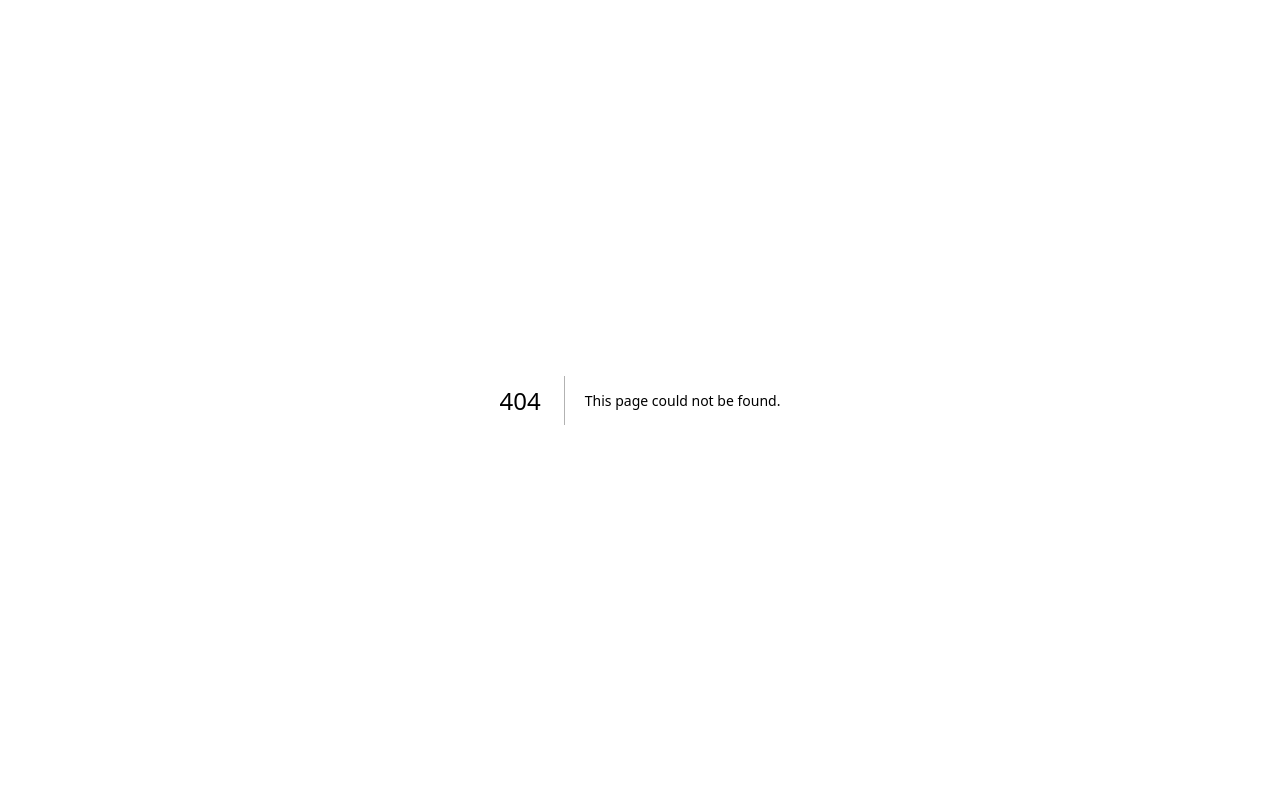
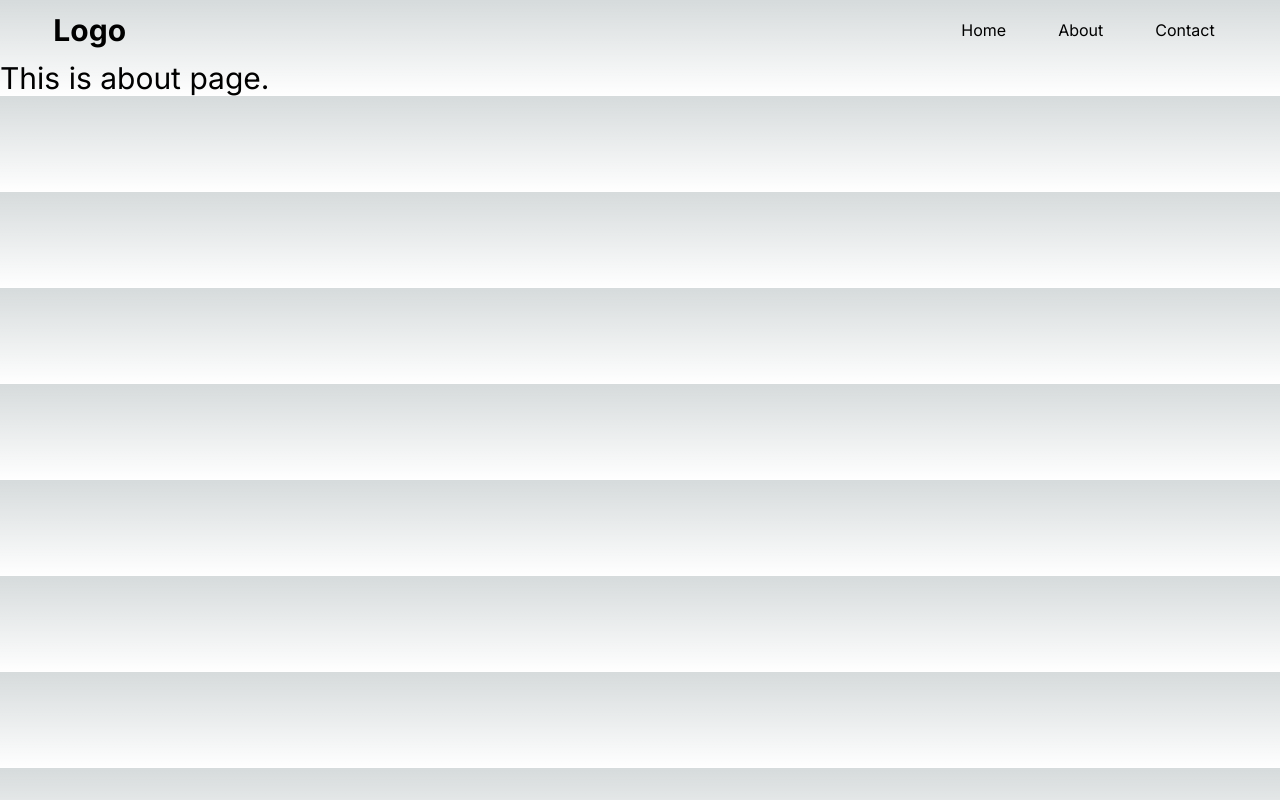
Before and after one commit to ataullah1/Exploring-Next.JS, a Next.js app: page /about in a window 1280 px wide. Before the commit this address had no page. Built offline with nearby package versions, Linux system fonts and the light colour scheme.

Commit message:
Routing implement

```diff
--- /dev/null
+++ b/src/app/about/page.jsx
@@ -0,0 +1,11 @@
+import React from 'react';
+
+const aboutPage = () => {
+  return (
+    <div>
+      <h1 className="text-3xl">This is about page.</h1>
+    </div>
+  );
+};
+
+export default aboutPage;
--- a/src/app/layout.js
+++ b/src/app/layout.js
@@ -1,5 +1,6 @@
 import { Inter } from 'next/font/google';
 import './globals.css';
+import Link from 'next/link';
 
 const inter = Inter({ subsets: ['latin'] });
 
@@ -9,9 +10,27 @@ export const metadata = {
 };
 
 export default function RootLayout({ children }) {
+  const links = [
+    { title: 'Home', path: '/' },
+    { title: 'About', path: '/about' },
+    { title: 'Contact', path: '/contact' },
+  ];
+
   return (
     <html lang="en">
-      <body className={inter.className}>{children}</body>
+      <body className={inter.className}>
+        <nav className="flex justify-between items-center w-11/12 mx-auto py-3">
+          <span className="text-3xl font-bold">Logo</span>
+          <ul className="flex justify-between items-center space-x-7">
+            {links?.map((link) => (
+              <Link key={link.path} href={link.path} className="px-3">
+                {link.title}
+              </Link>
+            ))}
+          </ul>
+        </nav>
+        {children}
+      </body>
     </html>
   );
 }
```
